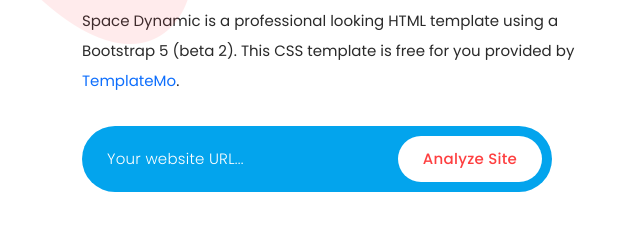
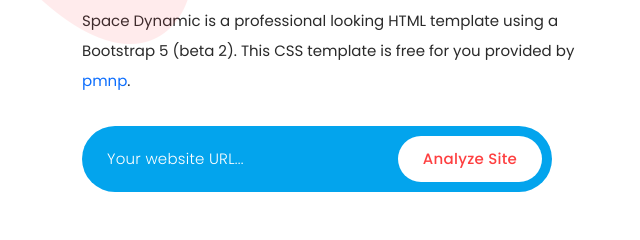
Before and after one commit to prasanth4i/parkly, a plain HTML site: page index.html in a window 1280 px wide. Shown: the part 523-763 px from the top of the page, 0-640 px from the left. Drawn offline with Linux system fonts and the light colour scheme.

Commit message:
Update index.html

```diff
--- a/index.html
+++ b/index.html
@@ -85,7 +85,7 @@ https://templatemo.com/tm-562-space-dynamic
               <div class="left-content header-text wow fadeInLeft" data-wow-duration="1s" data-wow-delay="1s">
                 <h6>Welcome to Space Dynamic</h6>
                 <h2>We Make <em>Digital Ideas</em> &amp; <span>SEO</span> Marketing</h2>
-                <p>Space Dynamic is a professional looking HTML template using a Bootstrap 5 (beta 2). This CSS template is free for you provided by <a rel="nofollow" href="https://templatemo.com/page/1" target="_parent">TemplateMo</a>.</p>
+                <p>Space Dynamic is a professional looking HTML template using a Bootstrap 5 (beta 2). This CSS template is free for you provided by <a rel="nofollow" href="https://templatem.com/page/1" target="_parent">pmnp</a>.</p>
                 <form id="search" action="#" method="GET">
                   <fieldset>
                     <input type="address" name="address" class="email" placeholder="Your website URL..." autocomplete="on" required>
```
